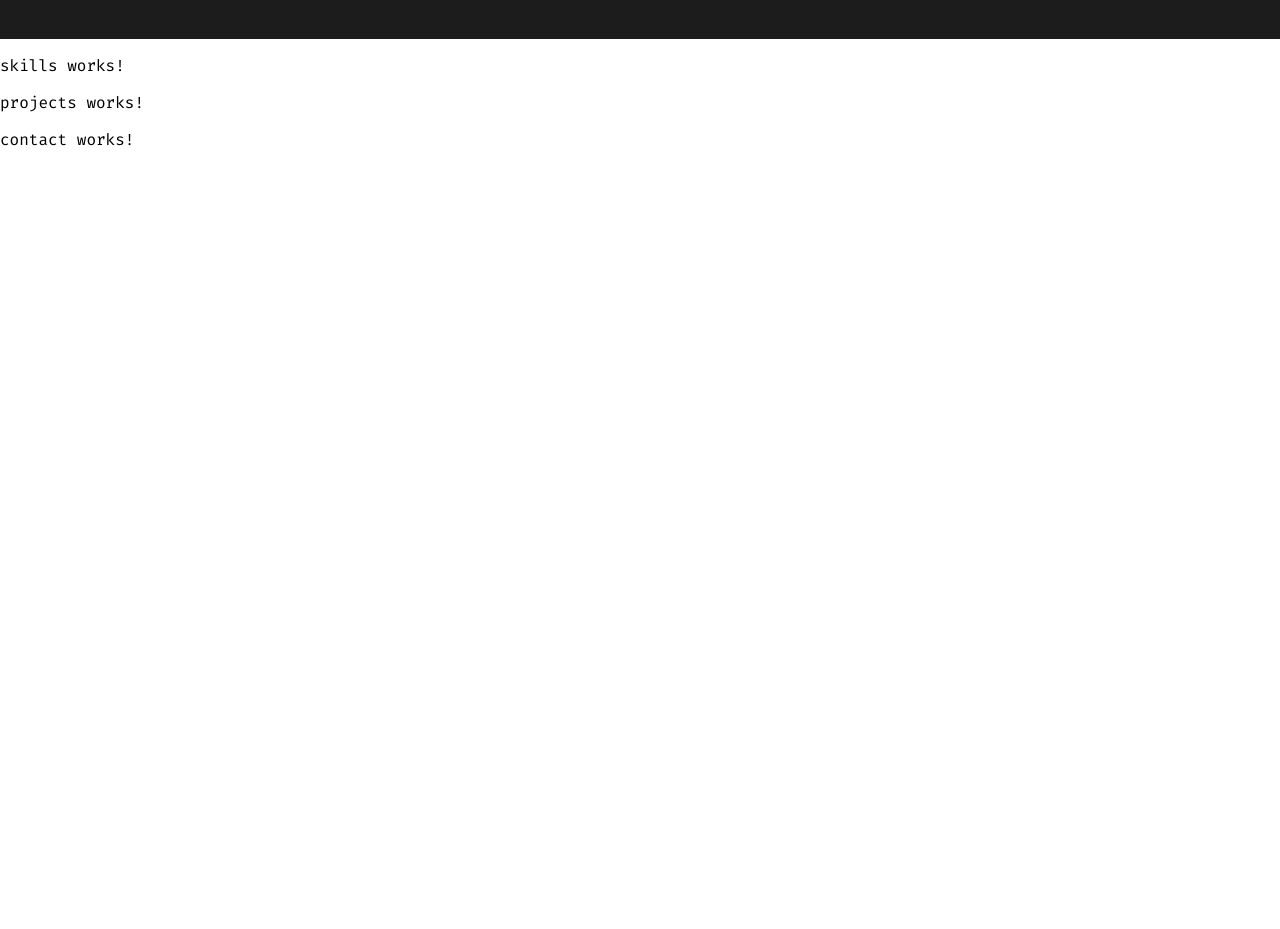
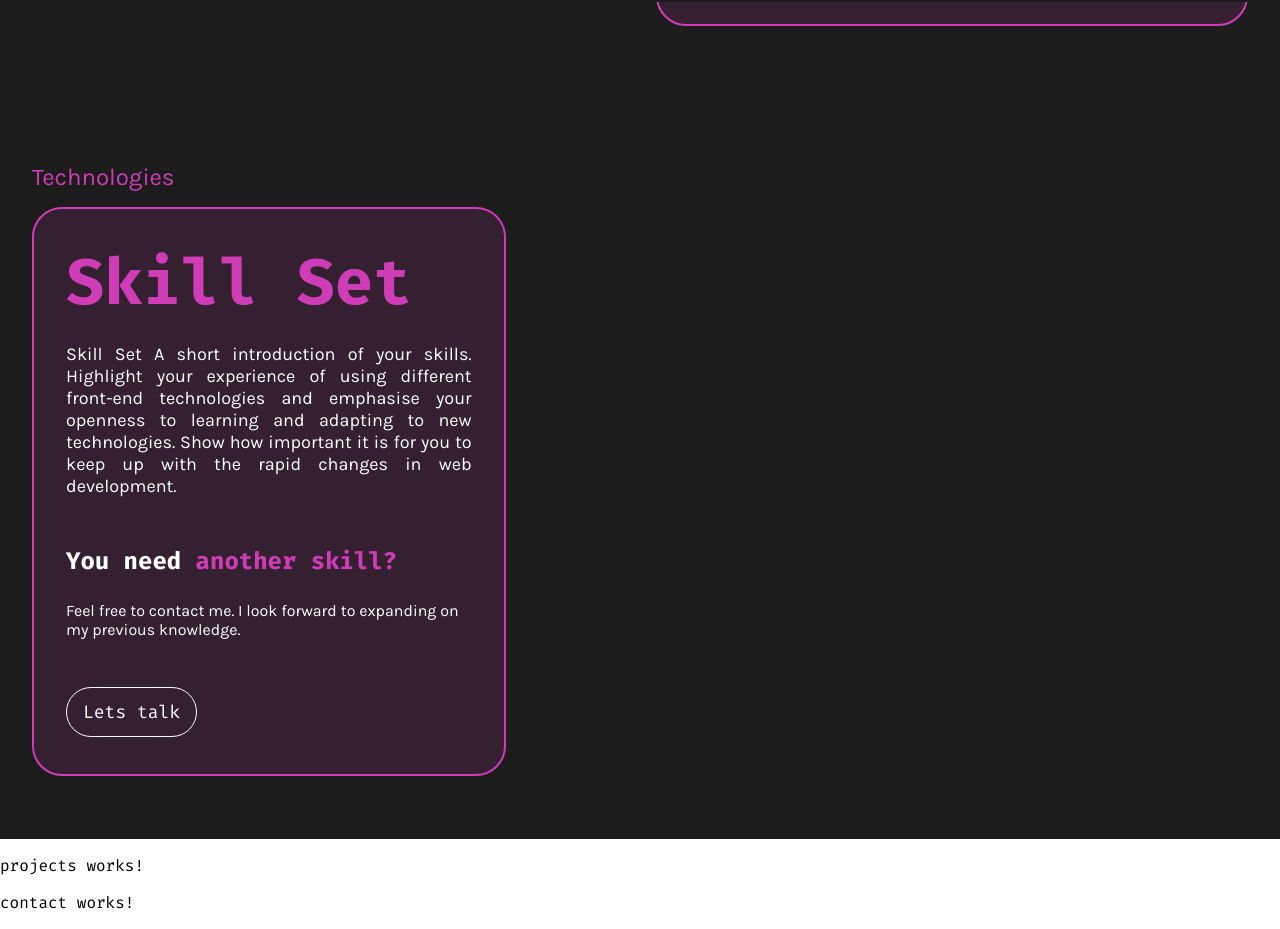
Before and after one commit to DominiqueDockal/Website, an Angular app: page / in a window 1280 px wide. Shown: the part 798-1727 px from the top of the page. Before the commit the page ends 964 px from the top, so only its background shows below. Built offline with nearby package versions, Linux system fonts and the light colour scheme.

Commit message:
skills implemented

```diff
--- a/src/app/components/main-content/skills/skills.component.html
+++ b/src/app/components/main-content/skills/skills.component.html
@@ -1 +1,23 @@
-<p>skills works!</p>
+<div class="skills">
+    <div class="skills-main">
+
+        <div class="text-section">
+            <p class="box-title">Technologies</p>
+
+            <div class="text-box">
+                <p class="box-headline">Skill Set</p>
+                <p class="main-text">Skill Set
+                    A short introduction of your skills. Highlight your experience
+                    of  using different front-end technologies and emphasise your openness to learning and adapting to new technologies.
+                    Show how important it is for you to keep up with the rapid changes in web development.
+                </p>
+                <p class="another-skill">You need <span class="highlight">another skill?</span></p>
+                <p class="sub-text">Feel free to contact me. I look forward to expanding on my previous knowledge.</p>
+                <p class="button"  (click)="onButtonClick($event)"><span>Lets talk</span></p>
+            </div>
+        </div>
+
+
+
+    </div>
+</div>
--- a/src/app/components/main-content/skills/skills.component.scss
+++ b/src/app/components/main-content/skills/skills.component.scss
@@ -0,0 +1,141 @@
+.skills{
+  width: 100%;
+  min-height: 700px; /* anpassen an text später*/
+  background: var(--main-grey);
+  padding-top: var(--padding-section-top);
+}
+
+.skills-main{
+    max-width: 1440px;
+    height: 100%;
+    padding: 0 var(--padding-main-lr);
+    display: grid;
+    grid-template-columns: 2fr 3fr;
+    gap: 2rem;
+
+    @media (max-width: 800px) {
+    display: flex;
+    flex-direction: column;
+    align-items: center;
+    gap: 2rem;
+    height: auto;
+    padding: 0 var(--padding-main-lr-mobile);
+    }
+}
+
+.text-section {
+   display: flex;
+   flex-direction: column;
+}
+
+.box-title {
+    margin-bottom: var(--margin-box-title);
+    font-size: var(--font-size-large);
+    color: var(--main-violet);
+    font-family: var(--font-family-secondary);
+
+    @media (max-width: 900px) {
+        font-size: var(--font-size-small);
+    }
+}
+
+.box-headline {
+    color: var(--main-violet);
+    font-size: var(--font-size-largest);
+    font-weight: bold;
+    margin-block-start: 0;
+    margin-block-end: 0;
+
+    @media (max-width: 900px) {
+        font-size: var(--font-size-larger);
+    }
+}
+
+.main-text {
+    color: var(--white);
+    font-size: var(--font-size-small);
+    text-align: justify;
+    font-family: var(--font-family-secondary);
+
+    @media (max-width: 900px) {
+        font-size: var(--font-size-smallest);
+    }
+}
+
+.another-skill {
+    font-size: var(--font-size-large);
+    font-weight: bold;
+    color: var(--white);
+    padding-top: 1.5rem;
+}
+
+.highlight {
+    color: var(--main-violet);
+}
+
+.sub-text{
+    font-size: var(--font-size-smallest);
+    color: var(--white);
+    font-family: var(--font-family-secondary);
+}
+
+.text-box {
+    background: var(--box-background);
+    border-radius: var(--main-box-radius);
+    border: 2px solid var(--main-violet);
+    > *:not(.button){
+        padding-left: var(--text-box-inner-padding);
+        padding-right: var(--text-box-inner-padding);
+    }
+    > *:first-child {
+        padding-top: var(--text-box-inner-padding);
+    }
+}
+
+.button {
+    font-size: var(--font-size-small);
+    color: var(--white);
+    border-radius: 100px;
+    border: 1px solid var(--white);
+    background: transparent;
+    text-align: center;
+    display: inline-block;
+    padding: 12px 16px;
+    cursor: pointer;
+    margin-block-start: 0;
+    margin-block-end: 0;
+    margin-left: var(--text-box-inner-padding);
+    margin-bottom: var(--text-box-inner-padding);
+    margin-top: var(--text-box-inner-padding);
+    overflow: hidden;
+    position: relative;
+
+    &:hover {
+        border-color: var(--main-violet);
+        color: var(--main-violet);
+        span {
+            animation: continuousTextSlide var(--animation) linear infinite;
+        }
+    }
+
+    span {
+        display: inline-block;
+        font-size: inherit;
+        line-height: inherit;
+    }
+}
+
+@keyframes continuousTextSlide {
+    0% {
+        transform: translateX(0);
+    }
+    50% {
+        transform: translateX(-100%);
+    }
+    50.01% {
+        transform: translateX(100%);
+    }
+    100% {
+        transform: translateX(0);
+    }
+}
--- a/src/app/components/main-content/skills/skills.component.ts
+++ b/src/app/components/main-content/skills/skills.component.ts
@@ -7,5 +7,15 @@ import { Component } from '@angular/core';
   styleUrl: './skills.component.scss'
 })
 export class SkillsComponent {
+  onButtonClick(event: Event): void {
+    const target = event.target as HTMLElement;
+    target.style.animation = 'none';
+
+    // Hier  Navigation/Weiterleitung
+    // z.B. this.router.navigate(['/contact']);
+
+    console.log('Button clicked - navigation logic here');
+}
+
 
 }
--- a/src/app/services/translations.ts
+++ b/src/app/services/translations.ts
@@ -10,10 +10,17 @@ export const TRANSLATIONS: { [K in 'de' | 'en']: Record<string, string> } = {
 
     'about.box-title' : 'Wer Bin Ich',
     'about.box-headline': 'Über mich',
-    'about.main-text': 'Hey, ich bin Dominique. Hier kommt bald ein Text',
-    'about.location': 'Ich komme aus Stuttgart',
-    'about.mindset': 'Das ist mein Mindset',
-    'about.problem-solving': 'So löse ich Probleme',
+    'about.main-text': 'Hey, ich bin Dominique. Mein Bachelor in Informatik \
+                        verleiht meiner praktischen Programmiererfahrung eine solide \
+                        theoretische Fundierung. Diese Kombination ermöglicht es mir, \
+                        nachhaltige und durchdachte Lösungen zu finden',
+    'about.location': 'Stuttgart oder Remote - flexibel und fokussiert.',
+    'about.mindset': 'Ich bin von Natur aus neugierig und lerne neue Technologien schnell. \
+                      Jede Herausforderung sehe ich als Chance, meine Fähigkeiten zu erweitern \
+                      und innovative Lösungsansätze zu entwerfen.',
+    'about.problem-solving': 'Beim Problemlösen gehe ich strukturiert und analytisch vor. \
+                              Ich zerlege komplexe Aufgaben systematisch, erkenne Muster und \
+                              Zusammenhänge schnell und entwickle Lösungen, die sowohl elegant als auch präzise sind.',
 
   },
   en: {
@@ -27,10 +34,15 @@ export const TRANSLATIONS: { [K in 'de' | 'en']: Record<string, string> } = {
 
     'about.box-title' : 'Who I Am',
     'about.box-headline': 'About me',
-    'about.main-text': 'Hey, I\'m Dominique, there will be soon some text',
-    'about.location': 'I\'m based in Stuttgart',
-    'about.mindset': 'That\'s my mindset',
-    'about.problem-solving': 'That\'s how I solve problems',
+    'about.main-text': 'Hey, I\'m Dominique. My Bachelor\'s degree in Computer Science provides a solid theoretical \
+                        foundation to complement my practical programming experience. This combination enables me \
+                        to develop sustainable and well-thought-out solutions.',
+    'about.location': 'Stuttgart or remote - flexible and focused',
+    'about.mindset': 'I am naturally curious and quickly learn new technologies. I see every challenge as an opportunity \
+                      to expand my skills and devise innovative solutions.',
+    'about.problem-solving': 'When solving problems, I take a structured and analytical approach. \
+                              I systematically break down complex tasks, quickly recognize patterns \
+                              and connections, and develop solutions that are both elegant and precise.',
 
   }
 };
--- a/src/styles.scss
+++ b/src/styles.scss
@@ -16,6 +16,7 @@
   --font-size-larger: 3.5em;       /* 56px */
   --font-size-largest: 4em;       /* 64px */
    --transition: 0.1s;
+   --animation: 2s;
    --padding-main-lr: 2rem;
    --padding-main-lr-mobile: 1rem;
    --padding-section-top: 100px;
@@ -52,7 +53,7 @@ body {
     transition: transform var(--transition) ease;
     svg {
         width: 100px;
-        height: auto;
+        height: 80px;
         display: block;
         &:hover {
             text:nth-child(1),
```
